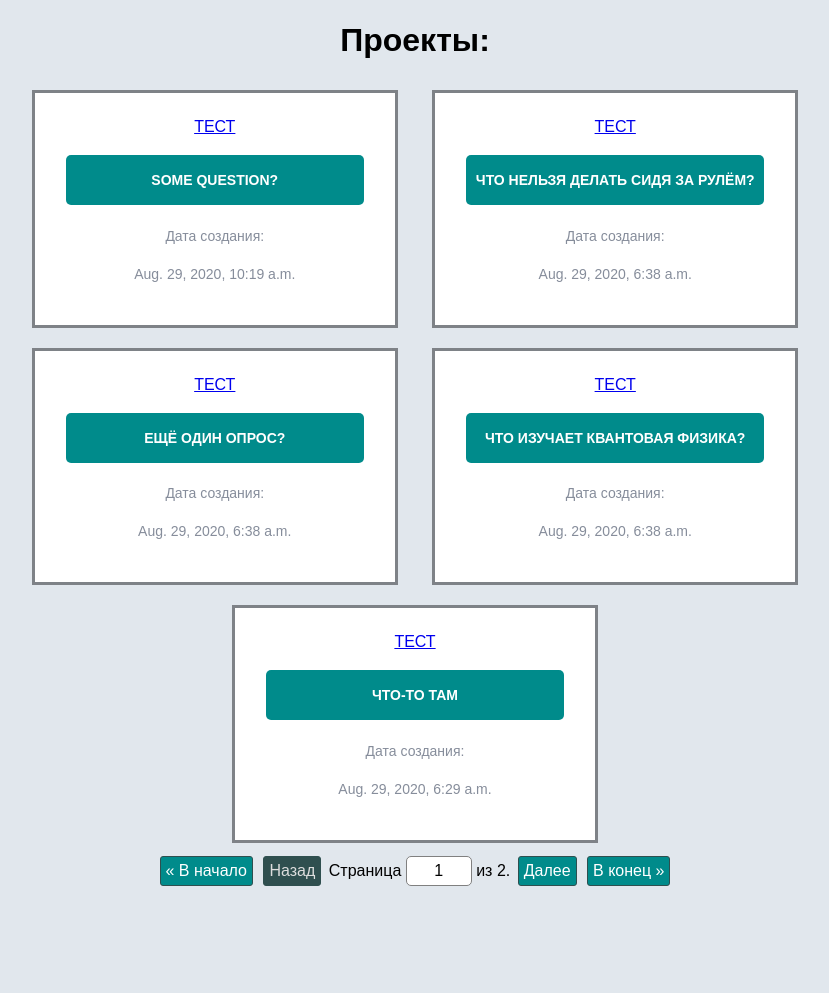
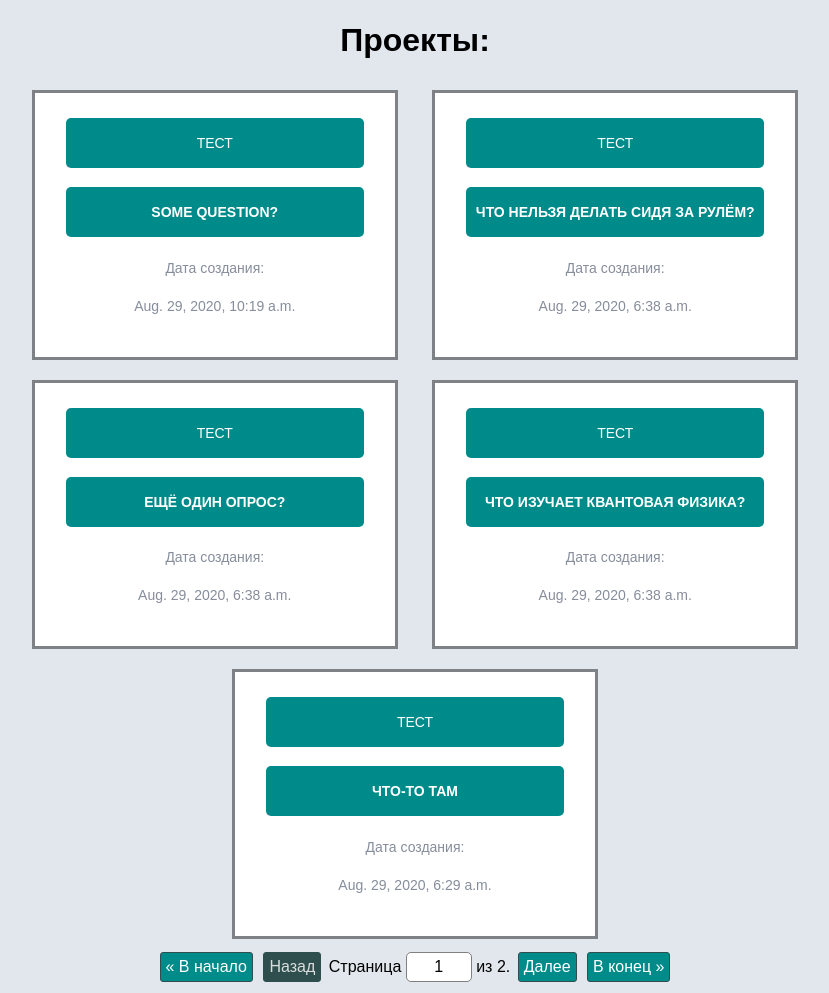
Before and after one commit to Beknasar/python_group_6_exam_7_Ulanbek_uuu_Beknasar, a Django app: page / in a window 1280 px wide. Shown: the part 38-1031 px from the top of the page, without its empty margins (225-1054 px from the left). Before the commit the page ends 924 px from the top, so only its background shows below. Run offline with Django 3.2, Linux system fonts and the light colour scheme; data comes from the database, SQL or seed files in the repository; some libraries are stand-ins or nearby versions.

Commit message:
Немного изменён стиль.

```diff
--- a/source/webapp/templates/polls/index.html
+++ b/source/webapp/templates/polls/index.html
@@ -16,7 +16,7 @@
         {% for poll in polls %}
             <div class="card">
                 <div class="card-content">
-                    <a href="{% url 'answer' poll.pk %}">ТЕСТ</a>
+                    <a href="{% url 'answer' poll.pk %}" class="card-button">ТЕСТ</a>
                 <h3><a href="{% url 'poll_view' poll.pk %}" class="card-button pre">{{ poll.question }}</a></h3>
                 <p>Дата создания: </p>
                 <p>{{ poll.date_create }}</p>
```
